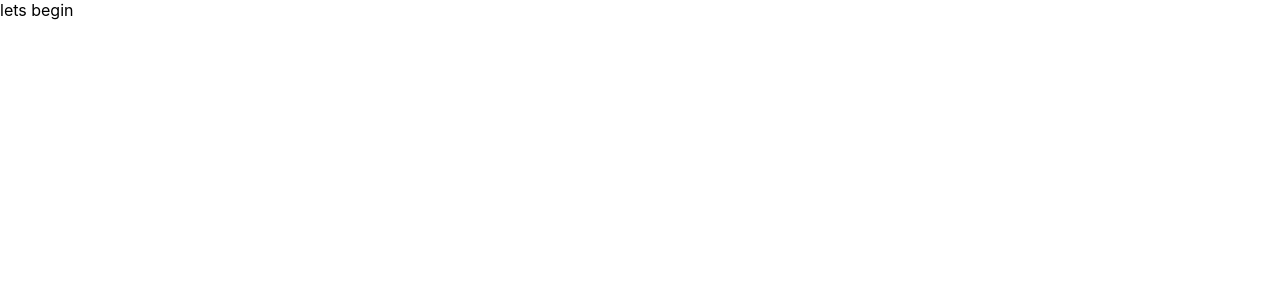
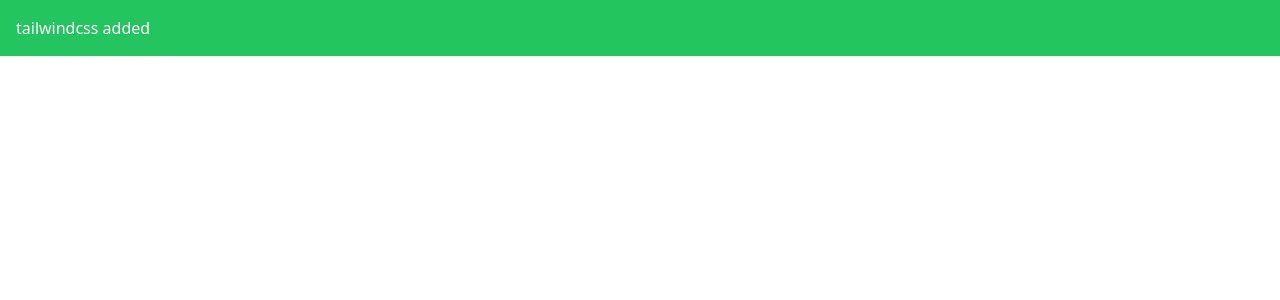
Before and after one commit to aron001/information-about-countries, a React (Create React App) app: page / in a window 1280 px wide. Shown: the top 300 px of the page. Built offline with nearby package versions, Linux system fonts and the light colour scheme.

Commit message:
tailwind  css added

```diff
--- a/package.json
+++ b/package.json
@@ -9,6 +9,7 @@
     "react": "^18.2.0",
     "react-dom": "^18.2.0",
     "react-scripts": "5.0.1",
+    "tailwindcss": "^3.3.3",
     "web-vitals": "^2.1.4"
   },
   "scripts": {
--- /dev/null
+++ b/src/App.css
@@ -0,0 +1,3 @@
+@import 'tailwindcss/base';
+@import 'tailwindcss/components';
+@import 'tailwindcss/utilities';
--- a/src/App.js
+++ b/src/App.js
@@ -1,9 +1,10 @@
+import './App.css';
 
 function App() {
   return (
-    <div className="App">
-lets begin
-    </div>
+    <div className="bg-green-500 text-white p-4">
+         tailwindcss added
+       </div>
   );
 }
 
--- a/src/index.css
+++ /dev/null
@@ -1,13 +0,0 @@
-body {
-  margin: 0;
-  font-family: -apple-system, BlinkMacSystemFont, 'Segoe UI', 'Roboto', 'Oxygen',
-    'Ubuntu', 'Cantarell', 'Fira Sans', 'Droid Sans', 'Helvetica Neue',
-    sans-serif;
-  -webkit-font-smoothing: antialiased;
-  -moz-osx-font-smoothing: grayscale;
-}
-
-code {
-  font-family: source-code-pro, Menlo, Monaco, Consolas, 'Courier New',
-    monospace;
-}
--- a/src/index.js
+++ b/src/index.js
@@ -1,8 +1,8 @@
 import React from 'react';
 import ReactDOM from 'react-dom/client';
-import './index.css';
 import App from './App';
 import reportWebVitals from './reportWebVitals';
+import './App.css';
 
 const root = ReactDOM.createRoot(document.getElementById('root'));
 root.render(
--- /dev/null
+++ b/tailwind.config.js
@@ -0,0 +1,20 @@
+/** @type {import('tailwindcss').Config} */
+module.exports = {
+  content: ["./src/**/*.{html,js,jsx}"],
+  theme: {
+    fontFamily: {
+      Roboto: ["Roboto", "sans-serif"],
+      Poppins: ['Poppins', "sans-serif"],
+    },
+    extend: {
+      screens: {
+        "1000px": "1050px",
+        "1100px": "1110px",
+        "800px": "800px",
+        "1300px": "1300px",
+        "400px":"400px"
+      },
+    },
+  },
+  plugins: [],
+}
```
Also changed, not shown: 1 other file (tests, documents, lock files or other folders).
